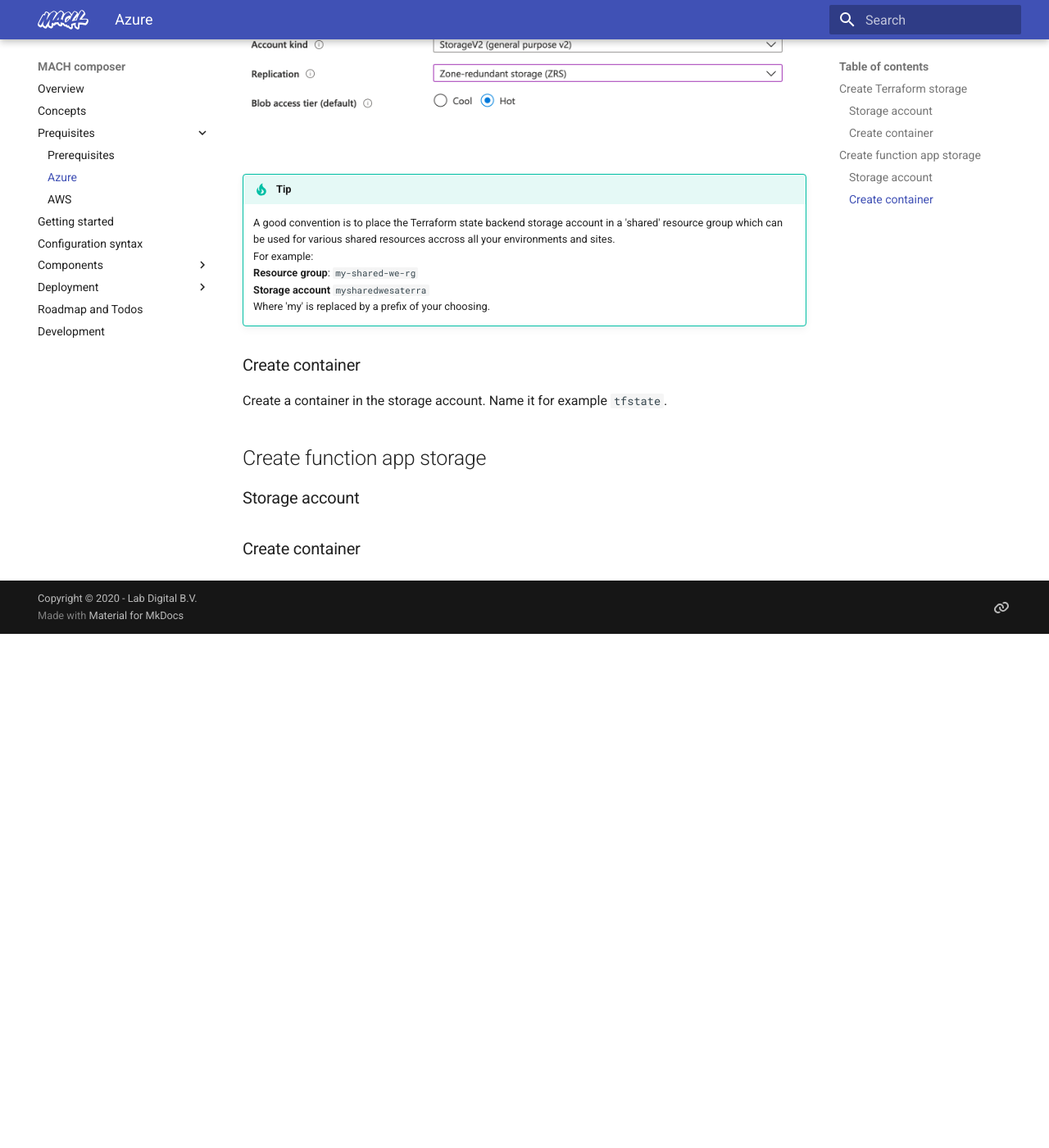
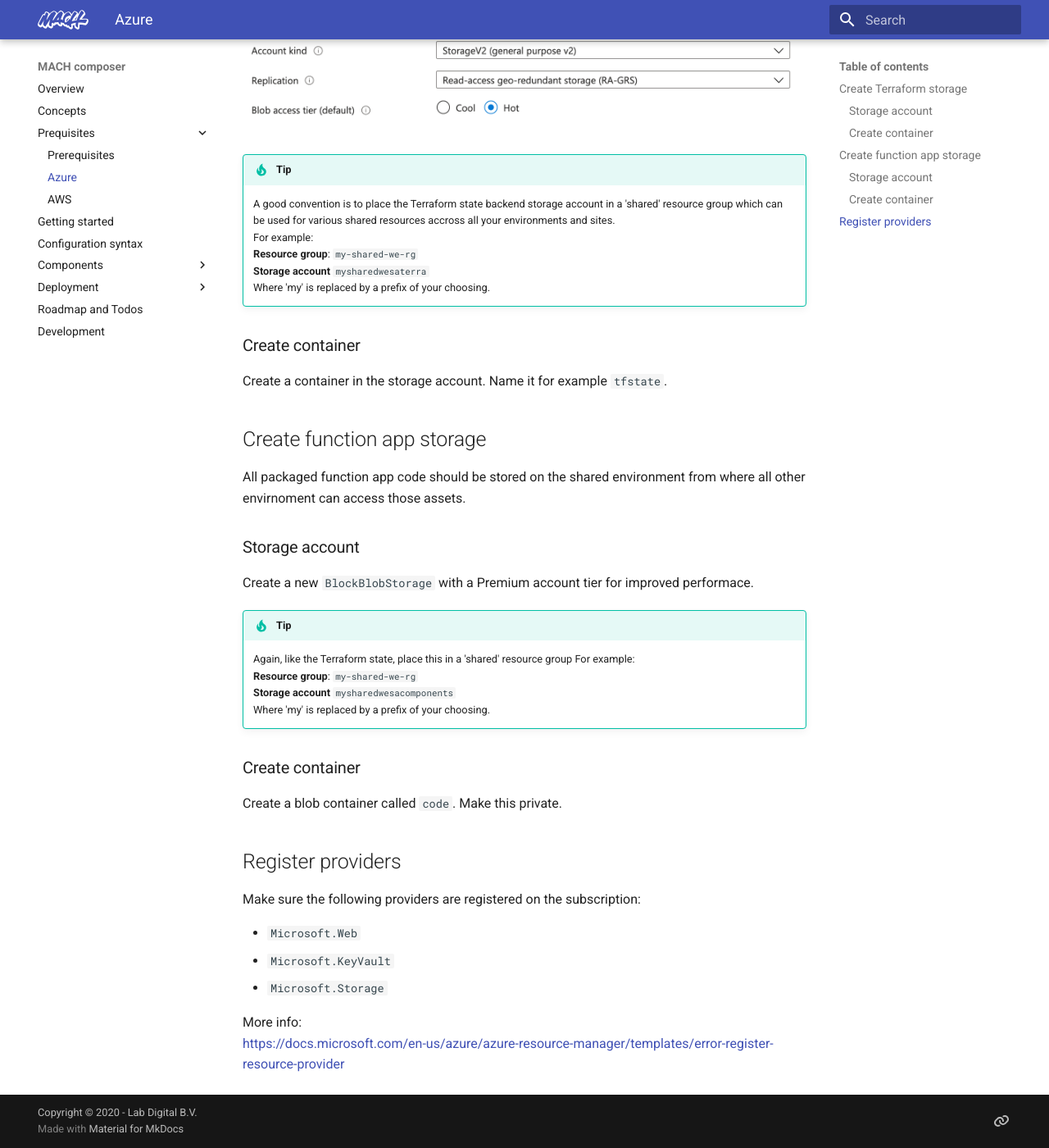
Before and after one commit to mach-composer/mach-composer-cli, an MkDocs documentation site: the page built from docs/src/prerequisites/azure.md, in a window 1280 px wide and 1400 px high, scrolled down 840 px. Shown: the whole window at 82% size. Built offline with MkDocs 1.6.1 and Material for MkDocs 9.7.7, drawn with Linux system fonts in a browser that asks for light colours; a script that is not in the unit is left out; before the commit the page ends 1613 px from its top, so only the background shows below that.

Commit message:
Updated Azure docs

```diff
--- a/docs/src/prerequisites/azure.md
+++ b/docs/src/prerequisites/azure.md
@@ -19,7 +19,30 @@ Create a storage account which will be used as Terraform state backend.
 Create a container in the storage account. Name it for example `tfstate`.
 
 ## Create function app storage
+All packaged function app code should be stored on the shared environment from where all other envirnoment can access those assets.
 
 ### Storage account
 
+Create a new `BlockBlobStorage` with a Premium account tier for improved performace.
+
+!!! tip
+    Again, like the Terraform state, place this in a 'shared' resource group
+    For example:
+    **Resource group**: `my-shared-we-rg`
+    **Storage account** `mysharedwesacomponents`
+    Where 'my' is replaced by a prefix of your choosing.
+
 ### Create container
+
+Create a blob container called `code`. Make this private.
+
+## Register providers
+
+Make sure the following providers are registered on the subscription:
+
+- `Microsoft.Web`
+- `Microsoft.KeyVault`
+- `Microsoft.Storage`
+
+More info:
+[https://docs.microsoft.com/en-us/azure/azure-resource-manager/templates/error-register-resource-provider](https://docs.microsoft.com/en-us/azure/azure-resource-manager/templates/error-register-resource-provider)
```
Also changed, not shown: docs/src/syntax.md (+5 -1 lines), docs/src/_img/azure/terraform_storage_account.png.
